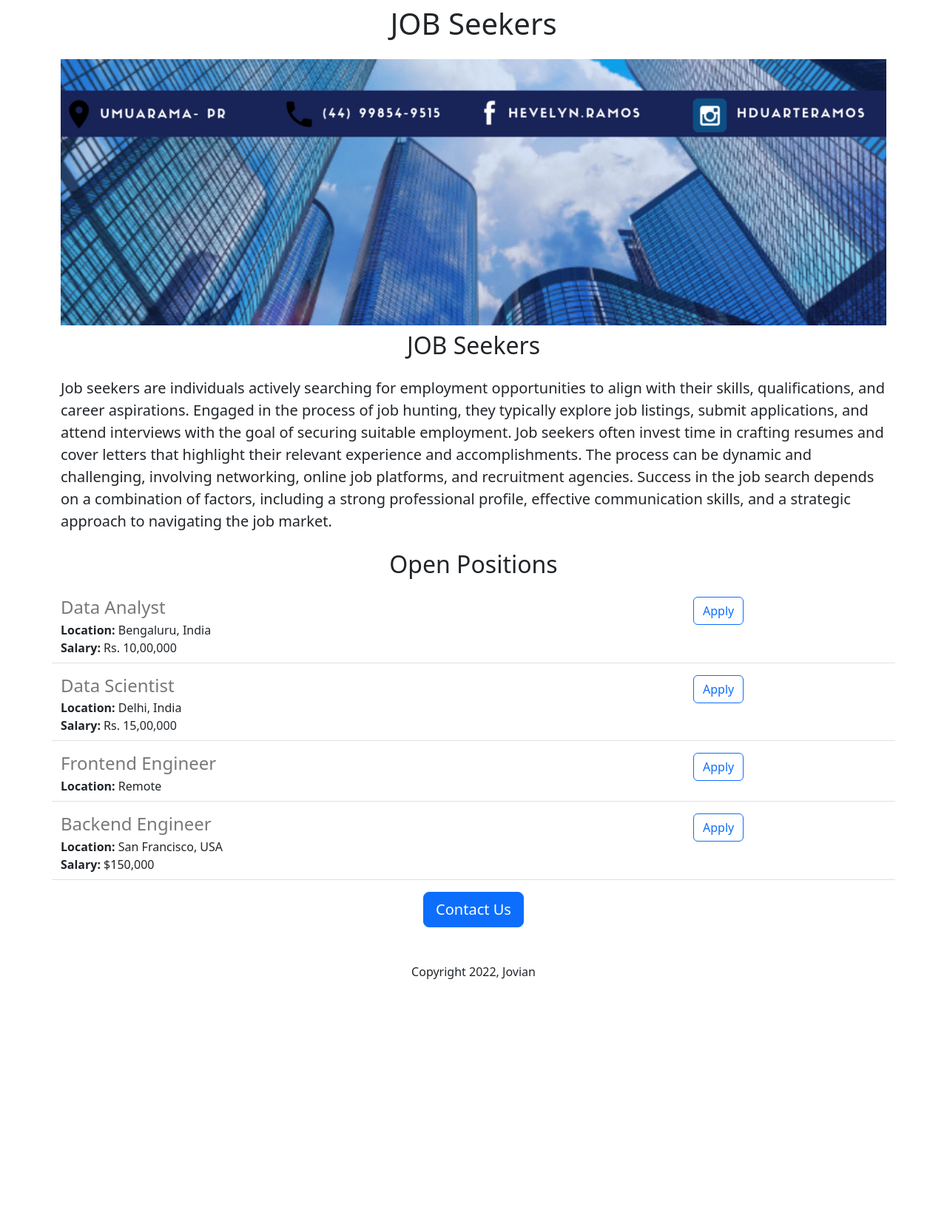
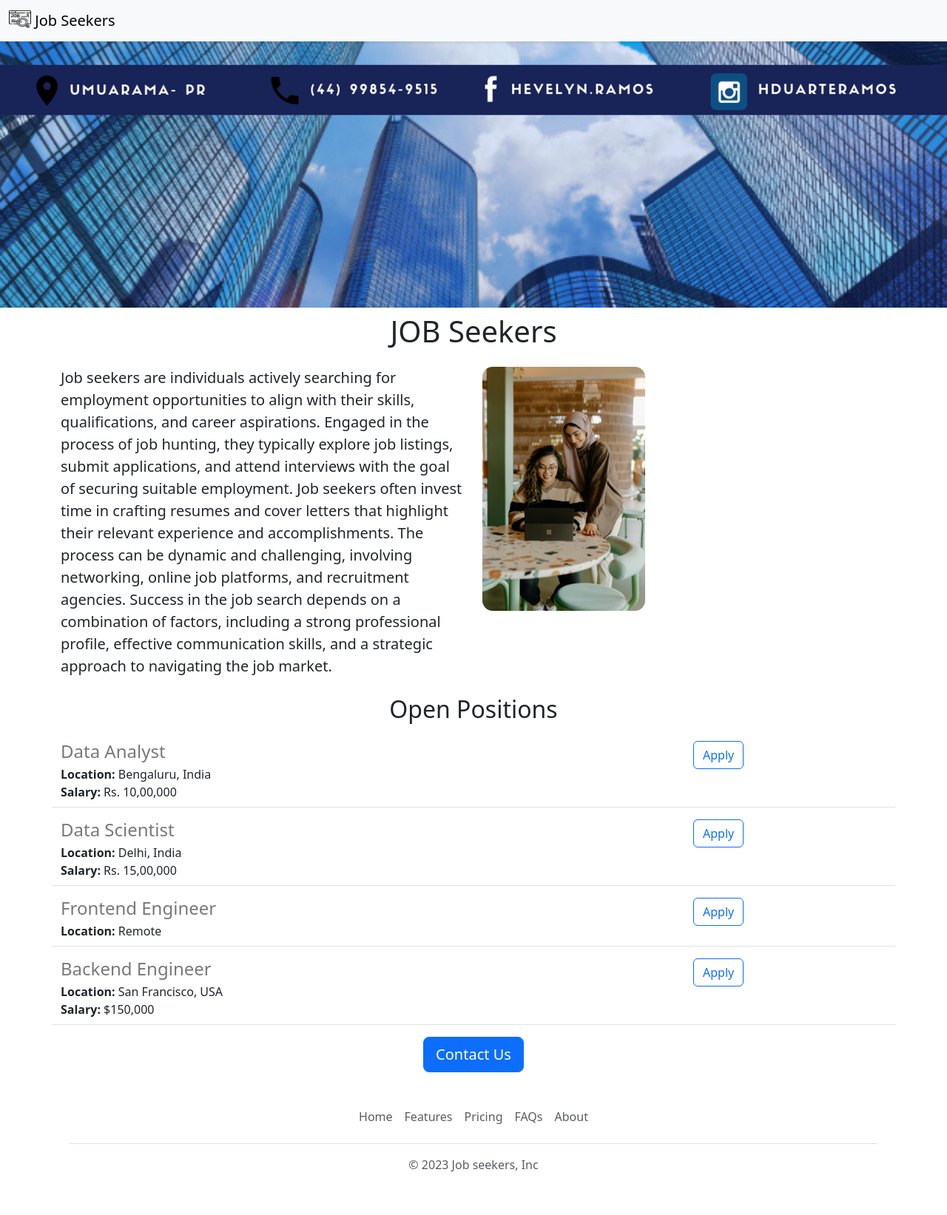
Before and after one commit to ayushjaincr7/careers_website, a Flask app: page / in a window 1280 px wide. Shown: the whole page at 74% size. Before the commit the page ends 1324 px from the top, so only its background shows below. Run offline with Flask 3, Linux system fonts and the light colour scheme.

Commit message:
functional website

```diff
--- /dev/null
+++ b/templates/footer.html
@@ -0,0 +1,12 @@
+<div class="container">
+  <footer class="py-3 my-4">
+    <ul class="nav justify-content-center border-bottom pb-3 mb-3">
+      <li class="nav-item"><a href="#" class="nav-link px-2 text-body-secondary">Home</a></li>
+      <li class="nav-item"><a href="#" class="nav-link px-2 text-body-secondary">Features</a></li>
+      <li class="nav-item"><a href="#" class="nav-link px-2 text-body-secondary">Pricing</a></li>
+      <li class="nav-item"><a href="#" class="nav-link px-2 text-body-secondary">FAQs</a></li>
+      <li class="nav-item"><a href="#" class="nav-link px-2 text-body-secondary">About</a></li>
+    </ul>
+    <p class="text-center text-body-secondary">&copy; 2023 Job seekers, Inc</p>
+  </footer>
+</div>
--- a/templates/home.html
+++ b/templates/home.html
@@ -10,17 +10,21 @@
       height: 360px;
       width: 100%;
       object-fit: cover;
+      margin: bottom: 16px;
     }
   </style>
   <link href="https://cdn.jsdelivr.net/npm/bootstrap@5.3.0-alpha3/dist/css/bootstrap.min.css" rel="stylesheet" integrity="sha384-KK94CHFLLe+nY2dmCWGMq91rCGa5gtU4mk92HdvYe+M/SXH301p5ILy+dN9+nJOZ" crossorigin="anonymous">
 </head>
 <body>
+  {% include 'nav.html' %}
+  <img class="img-fluid" id="banner" src="static/job_banner.png" />
   <div class="container">
   <h1 class="text-center mt-2 mb-4">JOB Seekers</h1>
-  <img class="img-fluid" id="banner" src="static/job_banner.png" />
-  <h2 class="text-center mt-2 mb-4">JOB Seekers</h2>
     <div class="row" style="margin-bottom:16px;">
+
+  <div class="col-md-6">
   <p class="lead">
+
     Job seekers are individuals actively searching for employment opportunities
     to align with their skills, qualifications, and career aspirations. Engaged
     in the process of job hunting, they typically explore job listings, submit
@@ -31,8 +35,12 @@
     platforms, and recruitment agencies. Success in the job search depends on a
     combination of factors, including a strong professional profile, effective
     communication skills, and a strategic approach to navigating the job market.
+
   </p>
-
+     </div>
+      <div class="col-md-6 d-none d-md-block">
+    <img src="static/surface-coCGW4SsxX4-unsplash.jpg" style="height:330px; border-radius:14px;">
+        </div>
      <h2 class="text-center mt-2 mb-4">Open Positions</h2>
      <div>
         {% for job in jobs %}
@@ -40,9 +48,9 @@
         {% endfor %}
      </div>
   <div class="text-center">
-  <button class="btn btn-primary btn-lg">Contact Us</button>
-  <p class="mt-5">Copyright 2022, Jovian</p>
+  <a class="btn btn-primary btn-lg" href="mailto:hello@jovian.ai?subject=Question%20about%20job%20Operning&body=My%20name%3A%20%3Cyour%20name%20here%3E%0D%0A%0D%0AMy%20questions%3A%20%3Center%20question%20here%3E">Contact Us</a>
   </div>
   </div>
+    {% include 'footer.html' %}
 </body>
 </html>
--- /dev/null
+++ b/templates/nav.html
@@ -0,0 +1,9 @@
+<nav class="navbar bg-body-tertiary shadow-sm fixed-top bg-white">
+  <div class="container-fluid">
+    <a class="navbar-brand" href="#">
+      <img src="static/job.png" alt="Logo" width="30" height="24" class="d-inline-block align-text-top">
+      Job Seekers
+    </a>
+  </div>
+</nav>
+<div style="height:56px"></div>
```
Also changed, not shown: static/job.png (added), static/surface-coCGW4SsxX4-unsplash.jpg (added).
